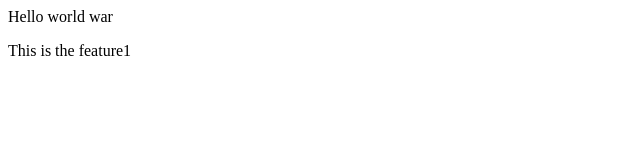
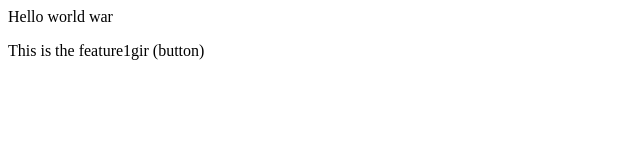
Before and after one commit to zeal300/localrepo, a plain HTML site: page index.html in a window 1280 px wide. Shown: the full height of the page, 0-640 px from the left. Drawn offline with Linux system fonts and the light colour scheme.

Commit message:
add button in feture

```diff
--- a/index.html
+++ b/index.html
@@ -1,2 +1,2 @@
 <p>Hello world war</p>
-<p>This is the feature1</p>
+<p>This is the feature1gir (button)</p>
```
